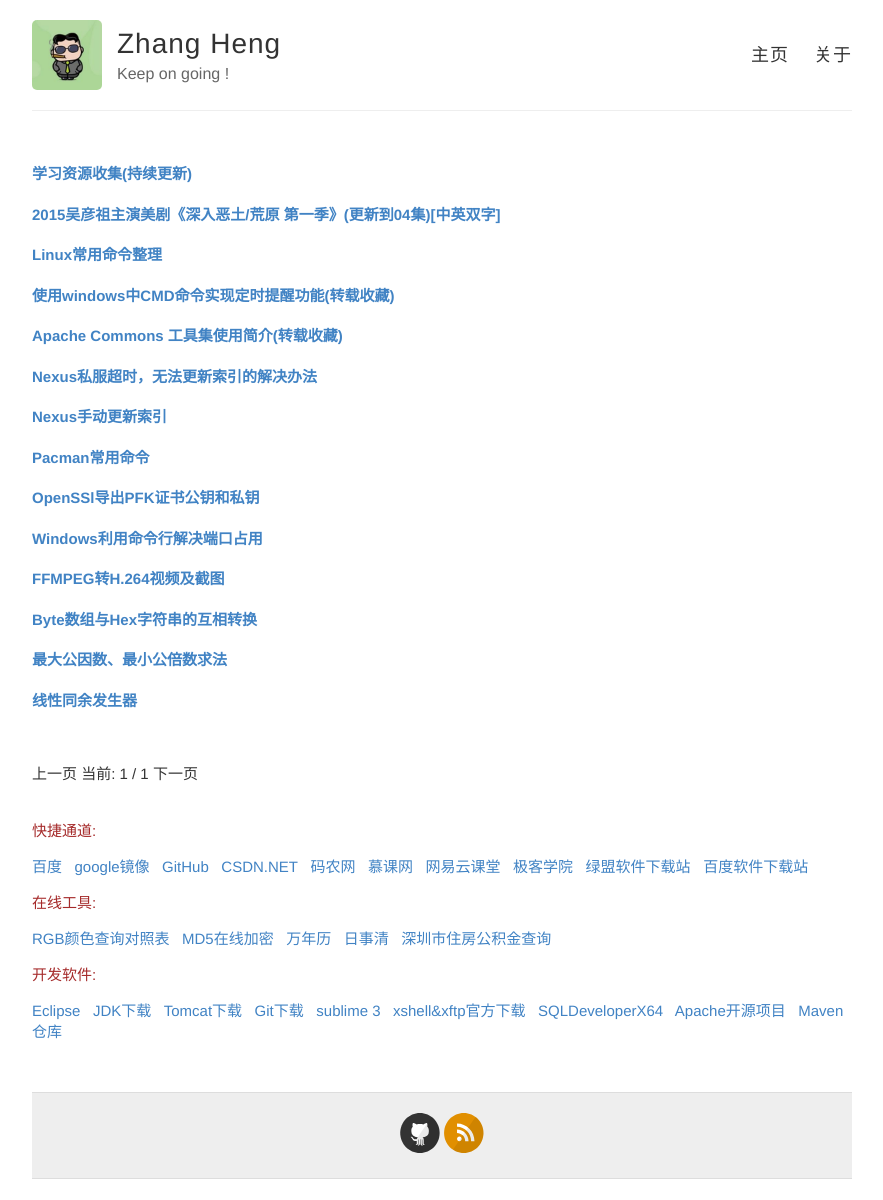
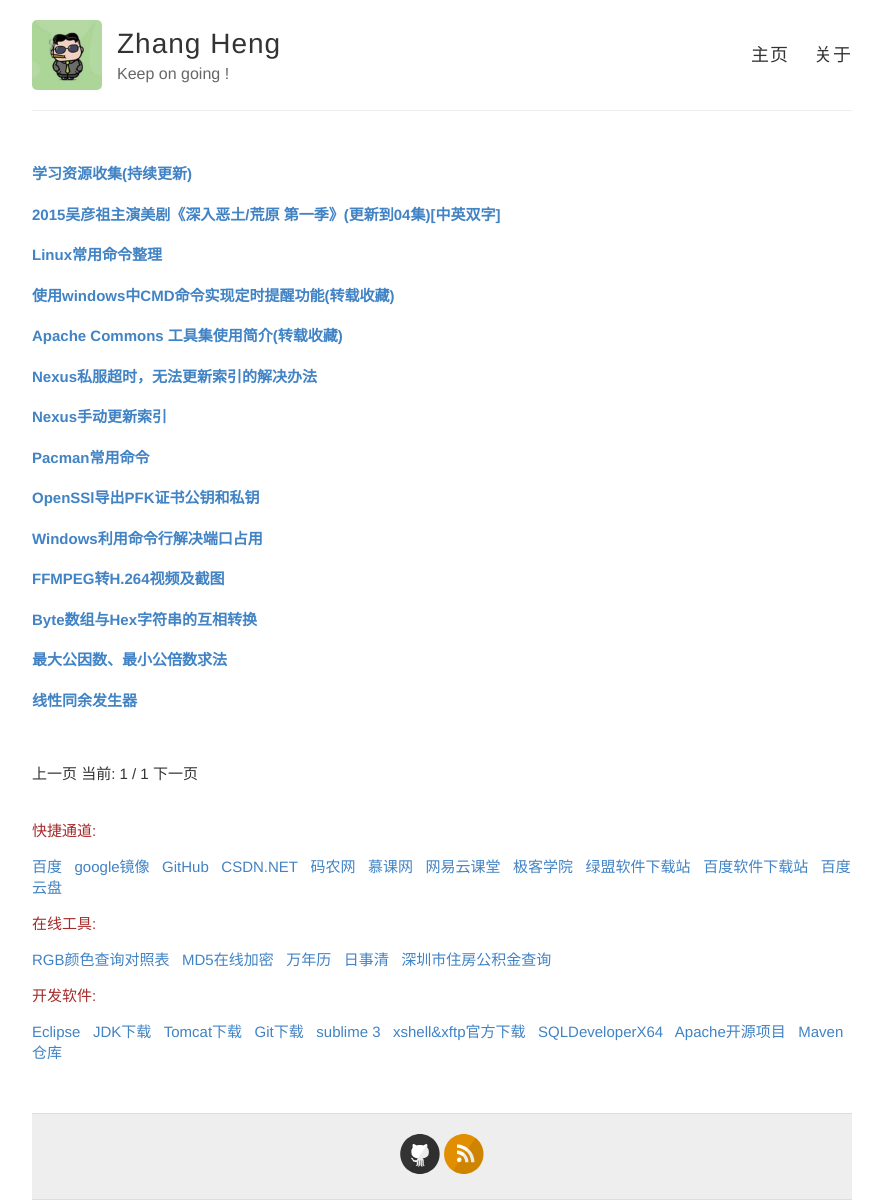
Before and after one commit to daniel163/daniel163.github.io, a Jekyll site: the page built from index.html, in a window 1280 px wide. Shown: the whole page, without its empty margins (198-1081 px from the left). Built offline with Jekyll 4.4.1, drawn with Linux system fonts in a browser that asks for light colours; Markdown is read by kramdown in place of the engine named in the settings; the list of posts is cut into pages by our own code; before the commit the page ends 1179 px from its top, so only the background shows below that.

Commit message:
更新主页

```diff
--- a/index.html
+++ b/index.html
@@ -49,6 +49,7 @@ layout: default
 	<a href="http://www.jikexueyuan.com/" target="_blank">极客学院</a>&nbsp&nbsp
 	<a href="http://www.xdowns.com/" target="_blank">绿盟软件下载站</a>&nbsp&nbsp
 	<a href="http://rj.baidu.com/" target="_blank">百度软件下载站</a>&nbsp&nbsp
+	<a href="http://yun.baidu.com/" target="_blank">百度云盘</a>&nbsp&nbsp
 	</p>
 
 
```
